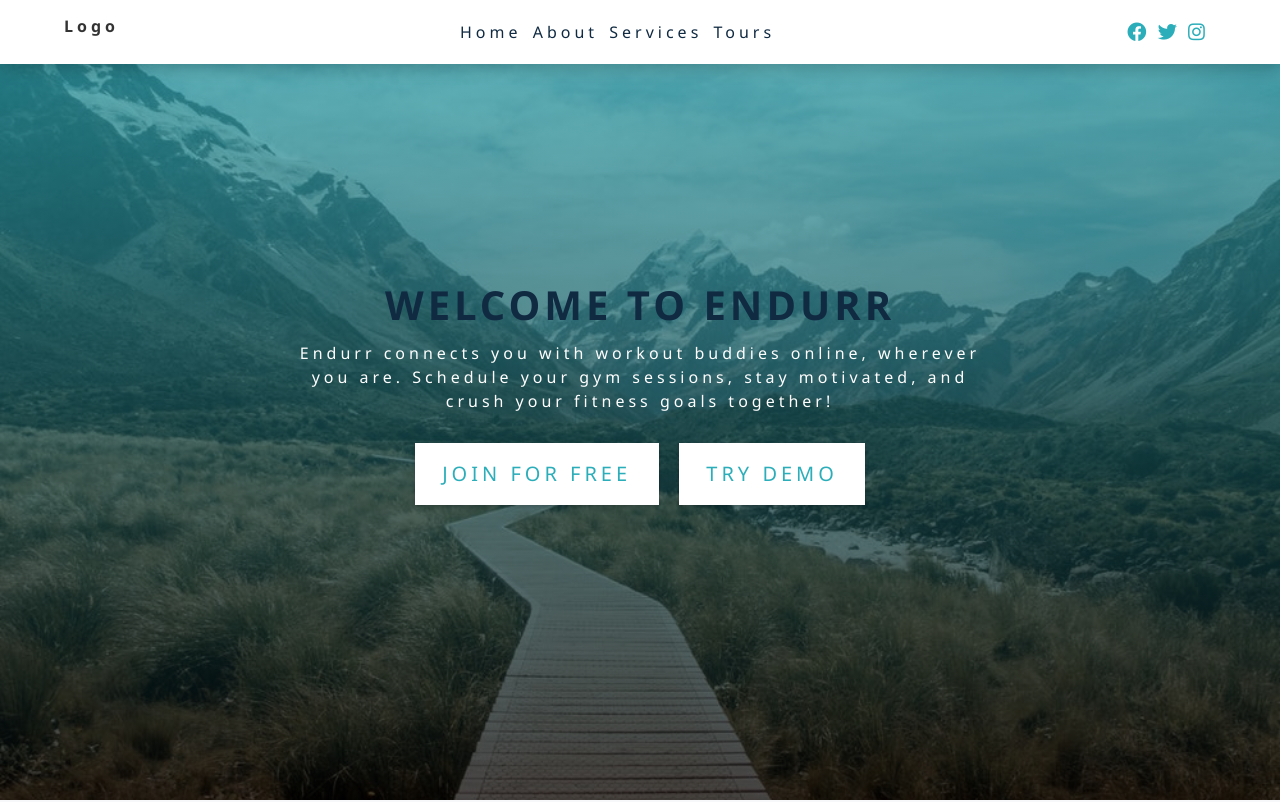
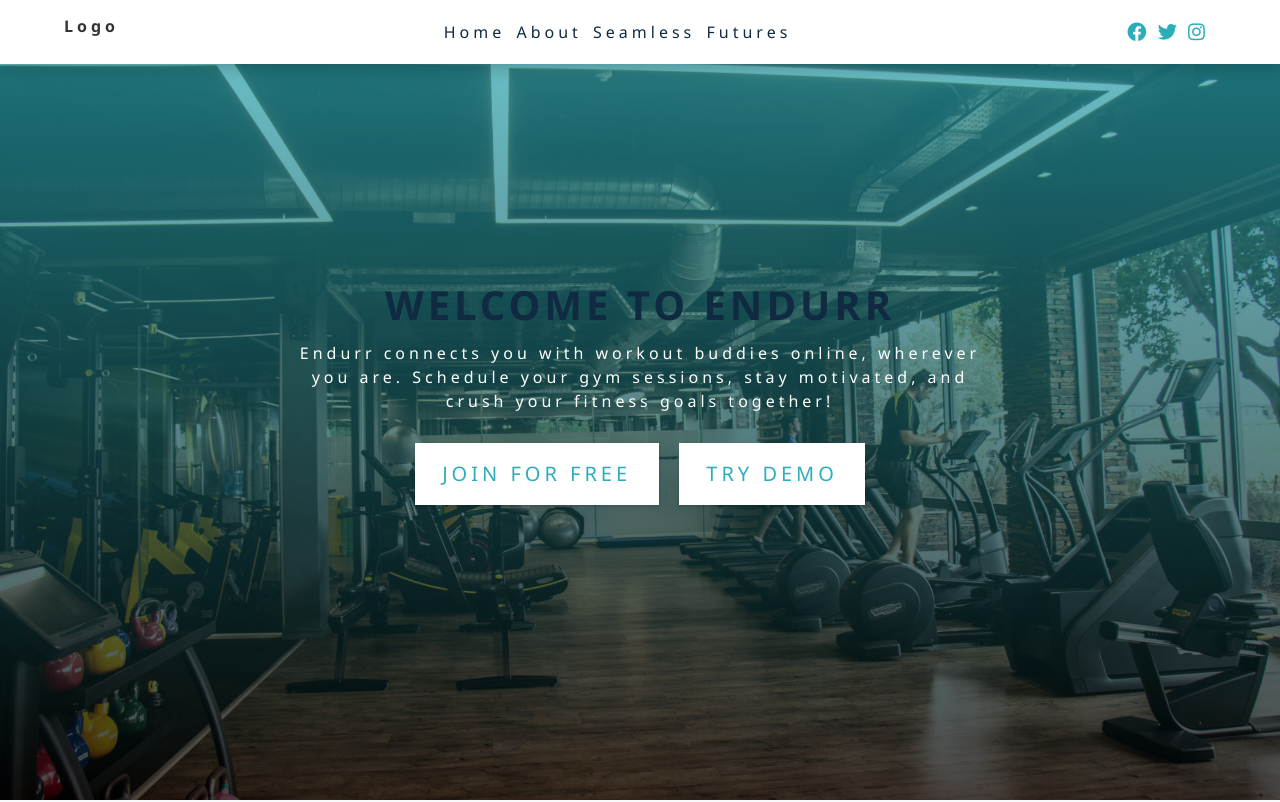
Before and after one commit to GUMELINNOVATION/ENDURR, a React (Create React App) app: page / in a window 1280 px wide. Shown: the top 802 px of the page. Built offline with nearby package versions, Linux system fonts and the light colour scheme.

Commit message:
first commit

```diff
--- a/src/App.css
+++ b/src/App.css
@@ -215,7 +215,7 @@ Hero
 @media screen and (min-width: 768px) {
   .hero {
     background: linear-gradient(rgb(44, 174, 186, 0.7), rgba(0, 0, 0, 0.7)),
-      url("./images/main.jpeg") center/cover no-repeat;
+      url("./images/background.jpg") center/cover no-repeat;
   }
   .hero-banner {
     padding: 0;
--- a/src/component/Flexible.js
+++ b/src/component/Flexible.js
@@ -1,8 +1,9 @@
 import React from "react";
+import image from "../images/flexible.jpeg"; // Adjust the path as necessary
 
 const Flexible = () => {
   return (
-    <div className="flexible-container">
+    <div className="flexible-container" id="flexible">
       <div className="flexible-content">
         <div className="flexible-text">
           <h1>Flexible Group Workouts with Endurr</h1>
@@ -80,10 +81,7 @@ const Flexible = () => {
         </div>
 
         <div className="flexible-image">
-          <img
-            src="https://images.unsplash.com/photo-1599058917769-8c05d5a2b6b0?auto=format&fit=crop&w=800&q=80"
-            alt="Group of people working out together online"
-          />
+          <img src={image} alt="Group of people working out together online" />
           <div className="image-overlay">
             <p>
               "The energy of group workouts with the flexibility of your
--- a/src/component/Seamless.js
+++ b/src/component/Seamless.js
@@ -3,7 +3,7 @@ import React from "react";
 
 const Seamless = () => {
   return (
-    <div className="seamless-container">
+    <div className="seamless-container" id="seamless">
       <header className="seamless-header">
         <h1>Seamless Fitness</h1>
         <p className="tagline">Achieve your gym goals effortlessly</p>
--- a/src/data.js
+++ b/src/data.js
@@ -14,13 +14,13 @@ export const pageLink = [
   },
   {
     id: 3,
-    href: "#services",
-    text: "services",
+    href: "#seamless",
+    text: "Seamless",
   },
   {
     id: 4,
-    href: "#tours",
-    text: "tours",
+    href: "#flexible",
+    text: "Futures",
   },
 ];
 
```
Also changed, not shown: src/images/background.jpg (added), src/images/flexible.jpeg (added).
